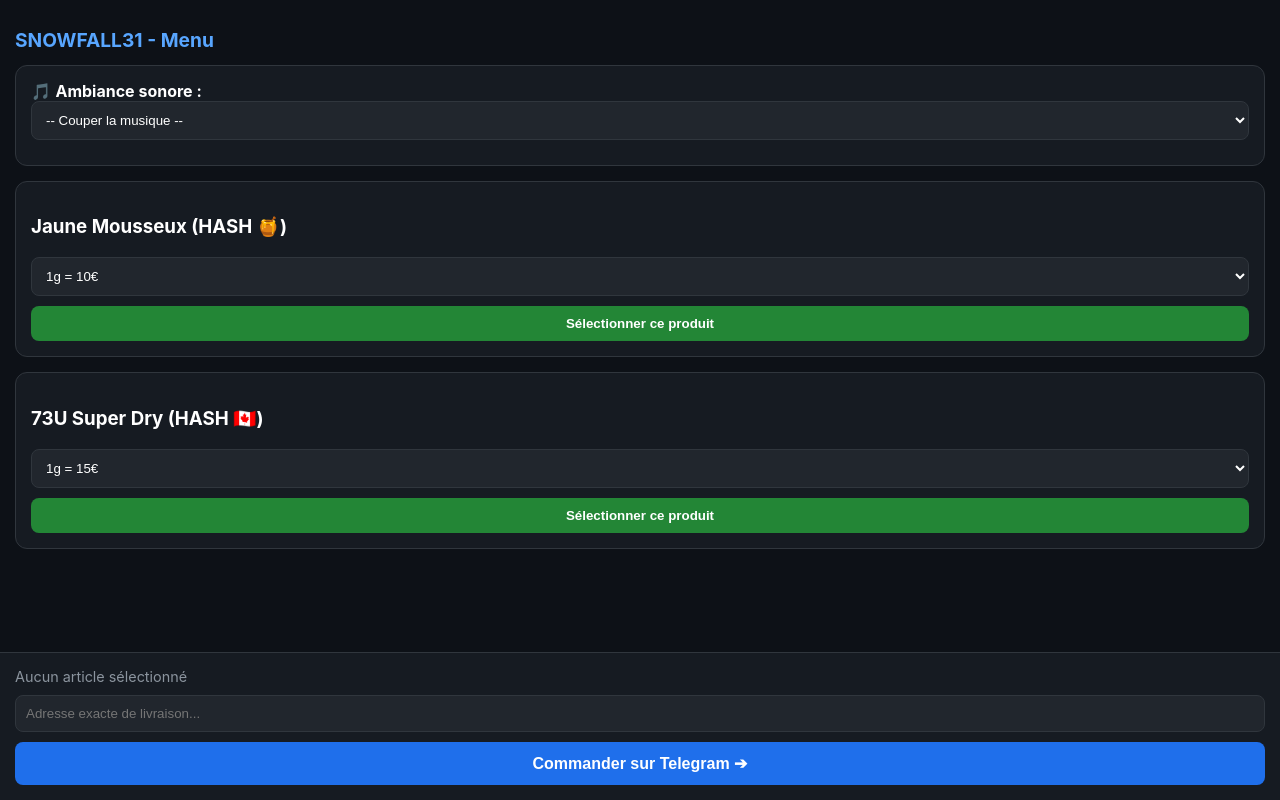
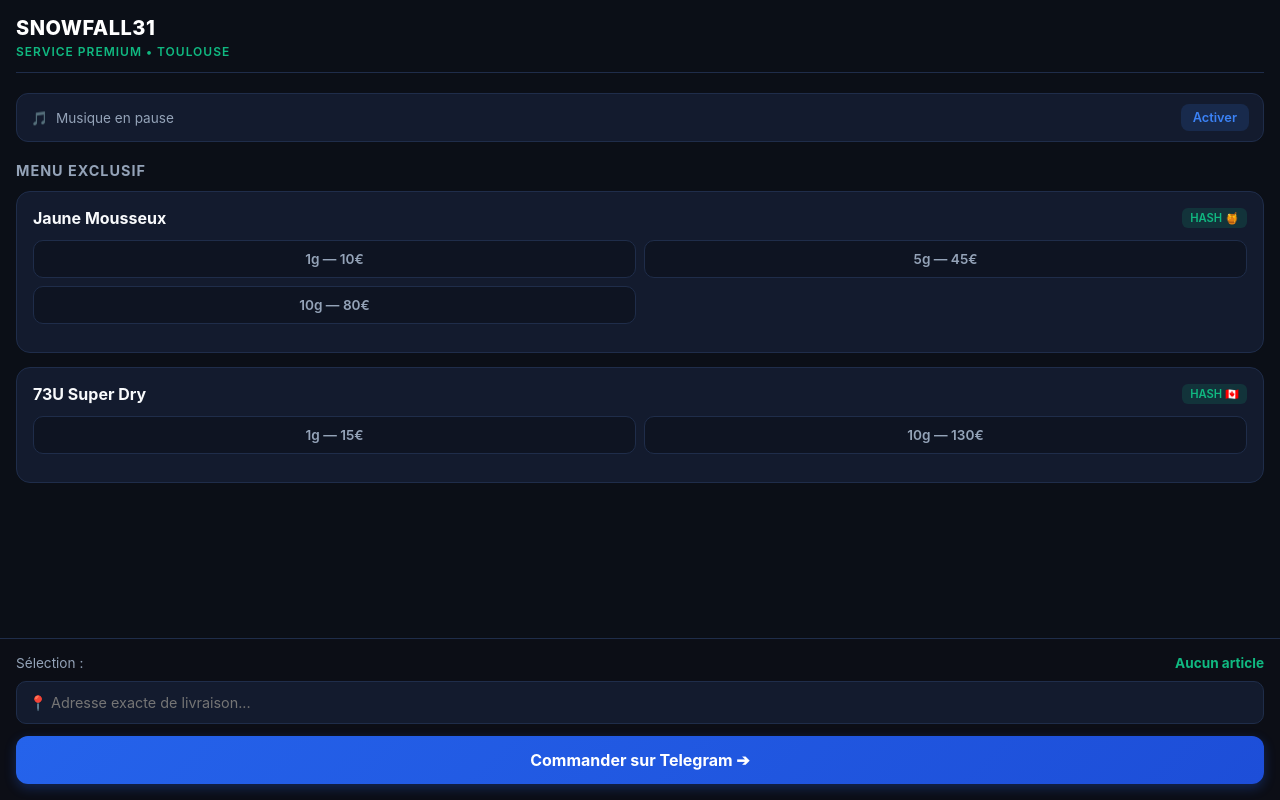
Before and after one commit to augerlaughan-bit/-snowfall31-telegram-bot, a plain HTML site: page index.html in a window 1280 px wide. Drawn offline with Linux system fonts and the light colour scheme.

Commit message:
Update index.html

```diff
--- a/index.html
+++ b/index.html
@@ -2,170 +2,338 @@
 <html lang="fr">
 <head>
     <meta charset="UTF-8">
-    <meta name="viewport" content="width=device-width, initial-scale=1.0">
-    <title>SNOWFALL31 - Menu</title>
+    <meta name="viewport" content="width=device-width, initial-scale=1.0, maximum-scale=1.0, user-scalable=no">
+    <title>SNOWFALL31 - Premium Service</title>
     <script src="https://telegram.org/js/telegram-web-app.js"></script>
     <style>
+        :root {
+            --bg-color: #0b0f17;
+            --card-bg: #131b2e;
+            --border-color: #1f2d4a;
+            --accent-green: #10b981;
+            --accent-blue: #3b82f6;
+            --text-main: #f8fafc;
+            --text-muted: #94a3b8;
+        }
+
+        * {
+            box-sizing: border-box;
+            margin: 0;
+            padding: 0;
+            font-family: -apple-system, BlinkMacSystemFont, 'Segoe UI', Roboto, Helvetica, Arial, sans-serif;
+            -webkit-tap-highlight-color: transparent;
+        }
+
         body {
-            font-family: -apple-system, BlinkMacSystemFont, 'Segoe UI', Roboto, Helvetica, Arial, sans-serif;
-            background-color: #0d1117;
-            color: #ffffff;
-            margin: 0;
-            padding: 15px;
-            padding-bottom: 140px;
+            background-color: var(--bg-color);
+            color: var(--text-main);
+            padding: 16px;
+            padding-bottom: 180px;
         }
-        h1, h2 {
-            font-size: 1.2rem;
-            color: #58a6ff;
+
+        /* En-tête Pro */
+        .header {
+            display: flex;
+            justify-content: space-between;
+            align-items: center;
+            margin-bottom: 20px;
+            padding-bottom: 12px;
+            border-bottom: 1px solid var(--border-color);
         }
-        .section-box {
-            background: #161b22;
-            border: 1px solid #30363d;
+
+        .brand h1 {
+            font-size: 1.25rem;
+            font-weight: 800;
+            letter-spacing: 0.5px;
+            color: #fff;
+        }
+
+        .brand span {
+            font-size: 0.75rem;
+            color: var(--accent-green);
+            text-transform: uppercase;
+            font-weight: 600;
+            letter-spacing: 1px;
+        }
+
+        /* Widget Musique Discret */
+        .music-widget {
+            background: var(--card-bg);
+            border: 1px solid var(--border-color);
             border-radius: 12px;
-            padding: 15px;
-            margin-bottom: 15px;
+            padding: 10px 14px;
+            display: flex;
+            align-items: center;
+            justify-content: space-between;
+            margin-bottom: 20px;
         }
-        select, input[type="text"] {
-            width: 100%;
-            padding: 10px;
-            background: #21262d;
-            border: 1px solid #30363d;
-            color: #fff;
+
+        .music-info {
+            font-size: 0.85rem;
+            color: var(--text-muted);
+            display: flex;
+            align-items: center;
+            gap: 8px;
+        }
+
+        .music-btn {
+            background: rgba(59, 130, 246, 0.15);
+            color: var(--accent-blue);
+            border: none;
+            padding: 6px 12px;
             border-radius: 8px;
-            margin-bottom: 10px;
-            box-sizing: border-box;
-        }
-        button.btn-add {
-            background: #238636;
-            color: white;
-            border: none;
-            padding: 10px;
-            width: 100%;
-            border-radius: 8px;
-            font-weight: bold;
+            font-size: 0.8rem;
+            font-weight: 600;
             cursor: pointer;
         }
-        #cart-container {
+
+        /* Liste des Produits */
+        .category-title {
+            font-size: 0.9rem;
+            text-transform: uppercase;
+            letter-spacing: 1px;
+            color: var(--text-muted);
+            margin-bottom: 12px;
+            font-weight: 700;
+        }
+
+        .product-card {
+            background: var(--card-bg);
+            border: 1px solid var(--border-color);
+            border-radius: 14px;
+            padding: 16px;
+            margin-bottom: 14px;
+        }
+
+        .product-header {
+            display: flex;
+            justify-content: space-between;
+            align-items: flex-start;
+            margin-bottom: 12px;
+        }
+
+        .product-name {
+            font-size: 1rem;
+            font-weight: 700;
+        }
+
+        .product-badge {
+            font-size: 0.7rem;
+            background: rgba(16, 185, 129, 0.15);
+            color: var(--accent-green);
+            padding: 3px 8px;
+            border-radius: 6px;
+            font-weight: 600;
+        }
+
+        /* Sélecteur de grammage */
+        .options-grid {
+            display: grid;
+            grid-template-columns: repeat(2, 1fr);
+            gap: 8px;
+            margin-bottom: 12px;
+        }
+
+        .option-btn {
+            background: #0e1422;
+            border: 1px solid var(--border-color);
+            color: var(--text-muted);
+            padding: 10px;
+            border-radius: 10px;
+            font-size: 0.85rem;
+            font-weight: 600;
+            cursor: pointer;
+            text-align: center;
+            transition: all 0.2s;
+        }
+
+        .option-btn.active {
+            background: rgba(16, 185, 129, 0.15);
+            border-color: var(--accent-green);
+            color: var(--accent-green);
+        }
+
+        /* Panier Fixe en Bas */
+        .checkout-dock {
             position: fixed;
             bottom: 0;
             left: 0;
             width: 100%;
-            background: #161b22;
-            border-top: 1px solid #30363d;
-            padding: 15px;
+            background: rgba(13, 15, 23, 0.95);
+            backdrop-filter: blur(12px);
+            border-top: 1px solid var(--border-color);
+            padding: 16px;
             box-sizing: border-box;
+            z-index: 1000;
         }
+
+        .cart-summary {
+            display: flex;
+            justify-content: space-between;
+            align-items: center;
+            margin-bottom: 10px;
+            font-size: 0.85rem;
+        }
+
+        .cart-item-name {
+            color: var(--accent-green);
+            font-weight: 700;
+        }
+
+        .address-input {
+            width: 100%;
+            background: var(--card-bg);
+            border: 1px solid var(--border-color);
+            color: #fff;
+            padding: 12px;
+            border-radius: 10px;
+            font-size: 0.9rem;
+            margin-bottom: 12px;
+            outline: none;
+        }
+
+        .address-input:focus {
+            border-color: var(--accent-blue);
+        }
+
         .btn-order {
-            background: #1f6feb;
+            width: 100%;
+            background: linear-gradient(135deg, #2563eb, #1d4ed8);
             color: white;
             border: none;
-            padding: 12px;
-            width: 100%;
-            border-radius: 8px;
-            font-weight: bold;
+            padding: 14px;
+            border-radius: 12px;
             font-size: 1rem;
+            font-weight: 700;
             cursor: pointer;
+            box-shadow: 0 4px 12px rgba(37, 99, 235, 0.3);
+        }
+
+        .btn-order:active {
+            transform: scale(0.98);
         }
     </style>
 </head>
 <body>
 
-    <!-- Élément audio unique -->
-    <audio id="bg-music" loop></audio>
+    <!-- Audio Player (Remplacez l'URL par votre propre lien de musique si besoin) -->
+    <audio id="bg-music" loop src="https://www.soundhelix.com/examples/mp3/SoundHelix-Song-1.mp3"></audio>
 
-    <h1>SNOWFALL31 - Menu</h1>
-
-    <!-- SECTION CHOIX DE LA MUSIQUE -->
-    <div class="section-box">
-        <label for="music-select">🎵 <b>Ambiance sonore :</b></label>
-        <select id="music-select" onchange="changeMusic()">
-            <option value="">-- Couper la musique --</option>
-            <option value="https://www.soundhelix.com/examples/mp3/SoundHelix-Song-1.mp3">Ambiance Chill Trap</option>
-            <option value="https://www.soundhelix.com/examples/mp3/SoundHelix-Song-2.mp3">Ambiance Dark / Lofi</option>
-            <option value="https://www.soundhelix.com/examples/mp3/SoundHelix-Song-3.mp3">Ambiance Rap / Hip-Hop</option>
-        </select>
+    <!-- Header -->
+    <div class="header">
+        <div class="brand">
+            <h1>SNOWFALL31</h1>
+            <span>Service Premium • Toulouse</span>
+        </div>
     </div>
 
+    <!-- Widget Musique -->
+    <div class="music-widget">
+        <div class="music-info">
+            <span>🎵</span> <span id="music-status">Musique en pause</span>
+        </div>
+        <button class="music-btn" id="music-toggle-btn" onclick="toggleMusic()">Activer</button>
+    </div>
+
+    <div class="category-title">Menu Exclusif</div>
+
     <!-- PRODUIT 1 -->
-    <div class="section-box">
-        <h3>Jaune Mousseux (HASH 🍯)</h3>
-        <select id="qty-1">
-            <option value="1g - 10€">1g = 10€</option>
-            <option value="5g - 45€">5g = 45€</option>
-            <option value="10g - 80€">10g = 80€</option>
-        </select>
-        <button class="btn-add" onclick="selectProduct('Jaune Mousseux', 'qty-1')">Sélectionner ce produit</button>
+    <div class="product-card">
+        <div class="product-header">
+            <div class="product-name">Jaune Mousseux</div>
+            <div class="product-badge">HASH 🍯</div>
+        </div>
+        <div class="options-grid">
+            <button class="option-btn" onclick="selectItem('Jaune Mousseux', '1g', '10€', this)">1g — 10€</button>
+            <button class="option-btn" onclick="selectItem('Jaune Mousseux', '5g', '45€', this)">5g — 45€</button>
+            <button class="option-btn" onclick="selectItem('Jaune Mousseux', '10g', '80€', this)">10g — 80€</button>
+        </div>
     </div>
 
     <!-- PRODUIT 2 -->
-    <div class="section-box">
-        <h3>73U Super Dry (HASH 🇨🇦)</h3>
-        <select id="qty-2">
-            <option value="1g - 15€">1g = 15€</option>
-            <option value="10g - 130€">10g = 130€</option>
-        </select>
-        <button class="btn-add" onclick="selectProduct('73U Super Dry', 'qty-2')">Sélectionner ce produit</button>
+    <div class="product-card">
+        <div class="product-header">
+            <div class="product-name">73U Super Dry</div>
+            <div class="product-badge">HASH 🇨🇦</div>
+        </div>
+        <div class="options-grid">
+            <button class="option-btn" onclick="selectItem('73U Super Dry', '1g', '15€', this)">1g — 15€</button>
+            <button class="option-btn" onclick="selectItem('73U Super Dry', '10g', '130€', this)">10g — 130€</button>
+        </div>
     </div>
 
-    <!-- PANIER & VALIDATION -->
-    <div id="cart-container">
-        <p id="current-selection" style="margin: 0 0 10px 0; font-size: 0.9rem; color: #8b949e;">Aucun article sélectionné</p>
-        <input type="text" id="delivery-address" placeholder="Adresse exacte de livraison...">
+    <!-- PANIER FLOTTANT / COMMANDE -->
+    <div class="checkout-dock">
+        <div class="cart-summary">
+            <span style="color: var(--text-muted);">Sélection :</span>
+            <span id="cart-display" class="cart-item-name">Aucun article</span>
+        </div>
+        <input type="text" id="delivery-address" class="address-input" placeholder="📍 Adresse exacte de livraison...">
         <button class="btn-order" onclick="sendOrder()">Commander sur Telegram ➔</button>
     </div>
 
     <script>
-        // --- GESTION DU CHOIX DE LA MUSIQUE ---
-        function changeMusic() {
-            const select = document.getElementById('music-select');
-            const music = document.getElementById('bg-music');
-            const selectedUrl = select.value;
+        // --- GESTION MUSIQUE ---
+        const music = document.getElementById('bg-music');
+        const musicBtn = document.getElementById('music-toggle-btn');
+        const musicStatus = document.getElementById('music-status');
+        let isPlaying = false;
 
-            if (selectedUrl === "") {
+        function toggleMusic() {
+            if (!isPlaying) {
+                music.volume = 0.3;
+                music.play().then(() => {
+                    isPlaying = true;
+                    musicBtn.textContent = "Couper";
+                    musicStatus.textContent = "Ambiance active";
+                }).catch(e => console.log(e));
+            } else {
                 music.pause();
-                music.src = "";
-            } else {
-                music.src = selectedUrl;
-                music.volume = 0.3;
-                music.play().catch(error => {
-                    console.log("Lecture bloquée ou ignorée :", error);
-                });
+                isPlaying = false;
+                musicBtn.textContent = "Activer";
+                musicStatus.textContent = "Musique en pause";
             }
         }
 
-        // --- GESTION PANIER ET COMMANDE ---
-        let chosenItem = "";
-        let chosenPrice = "";
+        // --- GESTION PANIER & SÉLECTION ---
+        let currentProduct = "";
+        let currentWeight = "";
+        let currentPrice = "";
 
-        function selectProduct(productName, selectId) {
-            const selectElement = document.getElementById(selectId);
-            chosenItem = productName;
-            chosenPrice = selectElement.value;
+        function selectItem(productName, weight, price, element) {
+            const card = element.closest('.product-card');
+            card.querySelectorAll('.option-btn').forEach(btn => btn.classList.remove('active'));
 
-            document.getElementById('current-selection').innerHTML = `✅ <b>${chosenItem}</b> (${chosenPrice})`;
-            document.getElementById('current-selection').style.color = '#3fb950';
+            element.classList.add('active');
+
+            currentProduct = productName;
+            currentWeight = weight;
+            currentPrice = price;
+
+            document.getElementById('cart-display').textContent = `${currentProduct} (${currentWeight} = ${currentPrice})`;
         }
 
         function sendOrder() {
             const address = document.getElementById('delivery-address').value.trim();
 
-            if (!chosenItem) {
-                alert("Veuillez sélectionner un produit et son grammage !");
+            if (!currentProduct) {
+                alert("Veuillez sélectionner un produit et un format !");
                 return;
             }
             if (!address) {
-                alert("Veuillez indiquer votre adresse de livraison !");
+                alert("Veuillez renseigner votre adresse de livraison !");
                 return;
             }
 
-            const message = `🛍️ *Nouvelle Commande*
+            // Message formaté pour votre bot Snow31_bot
+            const message = `🛍️️ *NOUVELLE COMMANDE*
 ------------------
-• *Produit :* ${chosenItem}
-• *Format :* ${chosenPrice}
+• *Produit :* ${currentProduct}
+• *Format :* ${currentWeight} (${currentPrice})
 • *Mode :* Livraison 🚚
 • *Adresse :* ${address}`;
 
-            const botUsername = "VOTRE_BOT_USERNAME"; // Remplacez par le username de votre bot
+            const botUsername = "Snow31_bot";
             const url = `https://t.me/${botUsername}?text=${encodeURIComponent(message)}`;
 
             if (window.Telegram && window.Telegram.WebApp) {
```
